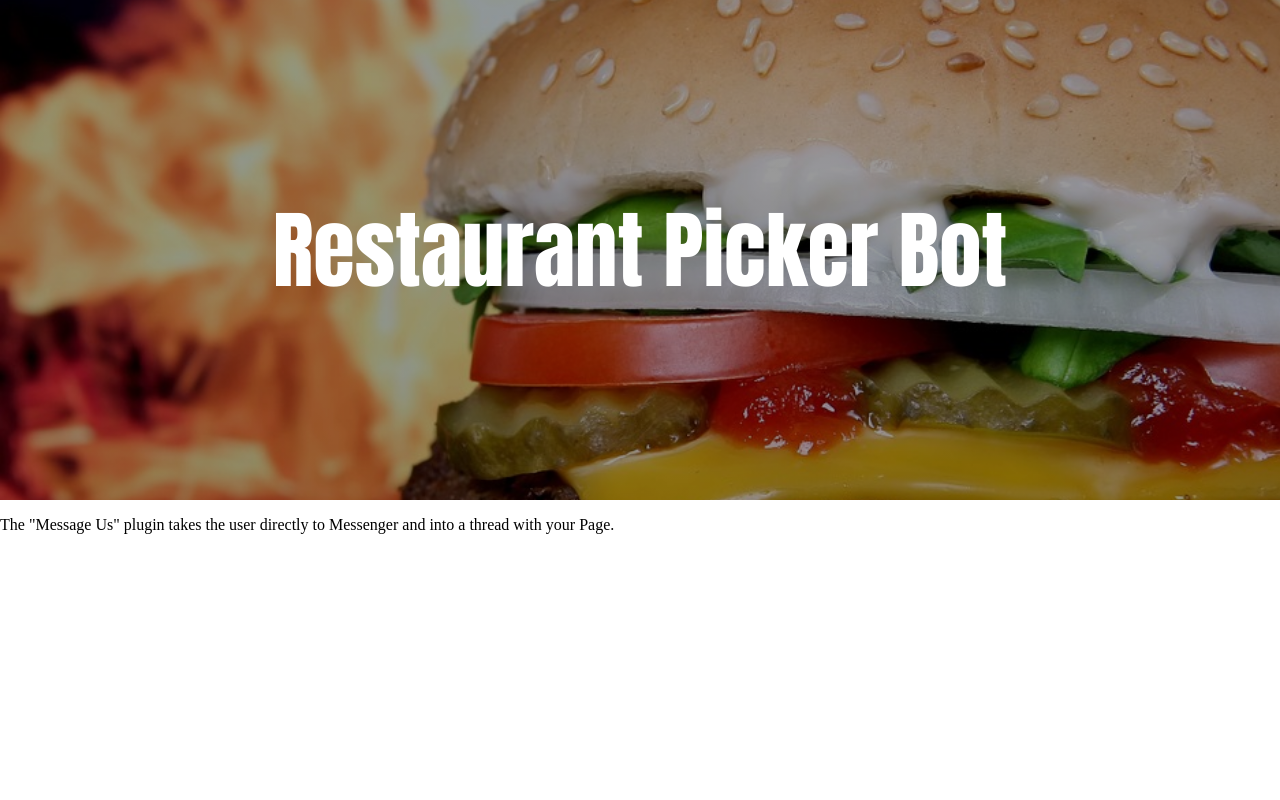
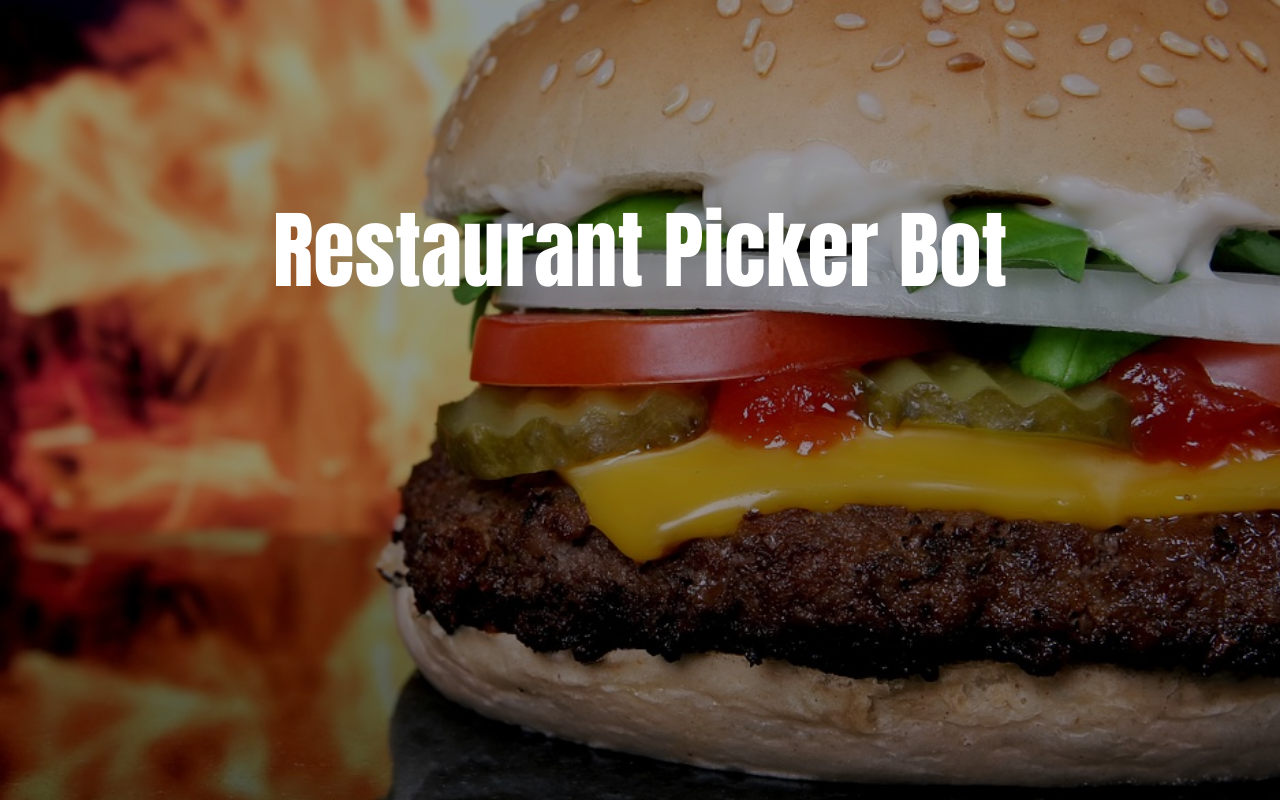
Before and after one commit to EricTurner3/restaurant-picker-bot, a Node server app: page / in a window 1280 px wide. Run offline with Node 20, Linux system fonts and the light colour scheme; some libraries are stand-ins or nearby versions.

Commit message:
Front-end update

```diff
--- a/public/index.html
+++ b/public/index.html
@@ -24,20 +24,18 @@
        }(document, 'script', 'facebook-jssdk'));
     </script>
 
-    <div id="banner"> Restaurant Picker Bot</div>
-
-
-
-    <div>
-      <p>The "Message Us" plugin takes the user directly to Messenger and into a thread with your Page.</p>
-
-      <div class="fb-messengermessageus"
+    <div id="banner">
+	Restaurant Picker Bot <br>
+	<div class="fb-messengermessageus"
         messenger_app_id='811520195653813'
         page_id='1842418809312350'
         color="blue"
         size="standard">
       </div>
     </div>
+	</div>
+
+
 
   </body>
 </html>
--- a/public/main.css
+++ b/public/main.css
@@ -1,7 +1,7 @@
 #banner {
 	background-image: linear-gradient( rgba(0, 0, 0, 0.4), rgba(0, 0, 0, 0.4) ), url("../public/images/hamburger.jpg");
 	padding: 0px;
-	height: 500px;
+	height: 100%;
 	width: 100%;
 	background-size: cover;
 	background-repeat: no-repeat;
```
